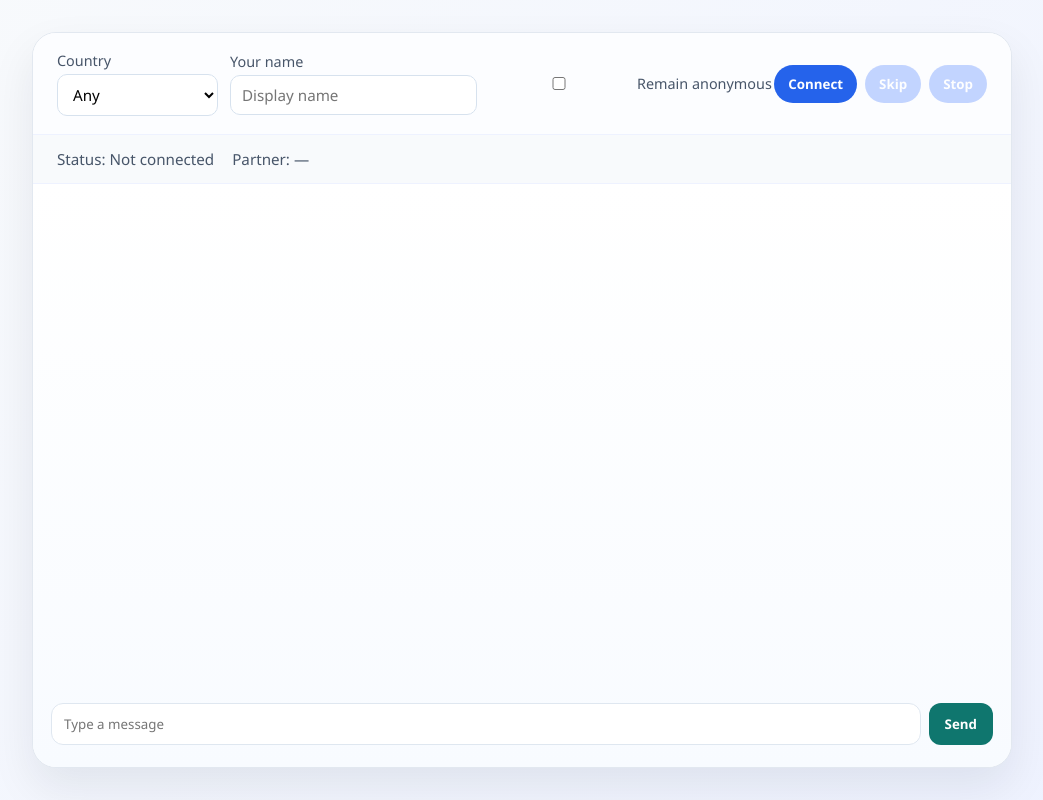
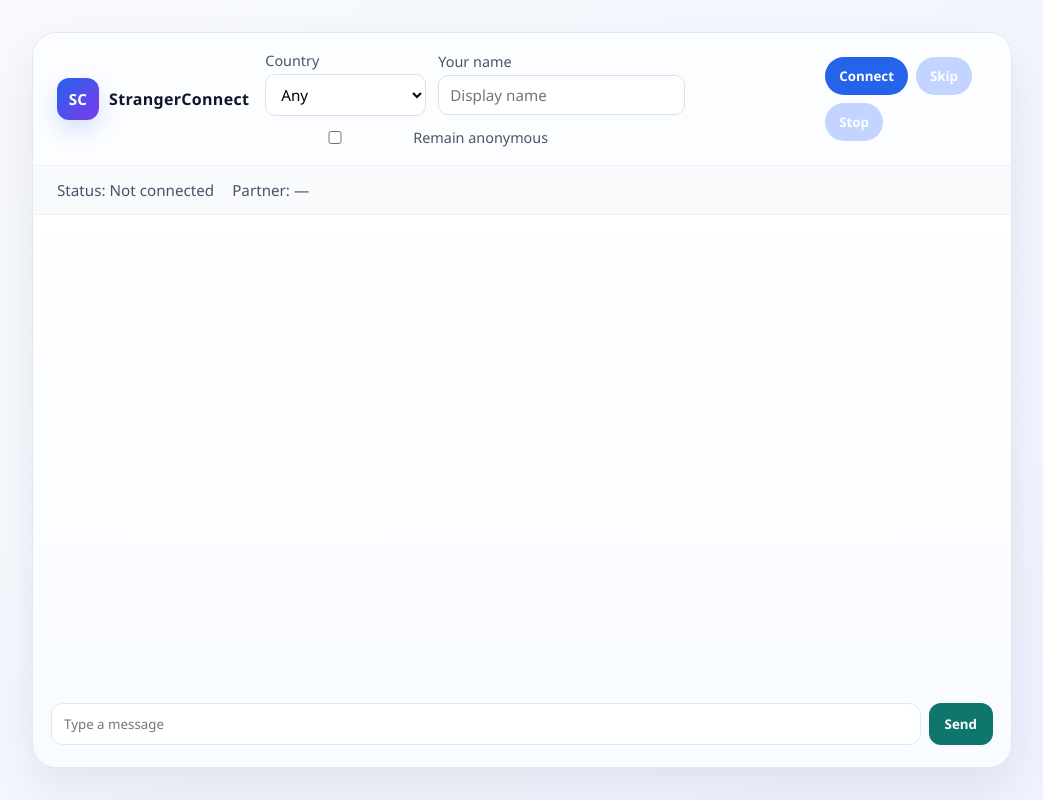
Before and after one commit to samitsb/stranger-Connect, a plain HTML site: page client/page/chat/chat.html in a window 1280 px wide. Shown: the whole page, without its empty margins (118-1161 px from the left). Drawn offline with Linux system fonts and the light colour scheme.

Commit message:
logo in chat

```diff
--- a/client/page/chat/chat.html
+++ b/client/page/chat/chat.html
@@ -9,6 +9,11 @@
 <body>
 	<main class="chat-panel">
 		<header class="chat-header">
+			<a class="brand-link" href="../landing/landing.html" aria-label="Go to landing page">
+				<span class="brand-mark">SC</span>
+				<span class="brand-text">StrangerConnect</span>
+			</a>
+
 			<div class="controls">
 				<label class="control">
 					<span>Country</span>
--- a/client/page/chat/style.css
+++ b/client/page/chat/style.css
@@ -2,7 +2,12 @@
 html,body{height:100%}
 body{min-height:100vh;background:linear-gradient(135deg,#f8fafc 0%,#eef2ff 100%);color:#0f172a;display:flex;align-items:center;justify-content:center;padding:20px}
 .chat-panel{width:100%;max-width:980px;height:min(92vh,900px);background:#fff;border:1px solid #e2e8f0;border-radius:24px;box-shadow:0 20px 45px rgba(15,23,42,0.08);overflow:hidden;display:flex;flex-direction:column}
-.chat-header{display:flex;justify-content:space-between;align-items:center;padding:18px 24px;border-bottom:1px solid #eef2ff;background:#fcfdff}
+.chat-header{display:flex;justify-content:space-between;align-items:center;padding:18px 24px;border-bottom:1px solid #eef2ff;background:#fcfdff;gap:16px}
+.brand-link{display:flex;align-items:center;gap:10px;text-decoration:none;color:#0f172a;font-weight:700;letter-spacing:.02em}
+.brand-mark{display:grid;place-items:center;width:42px;height:42px;border-radius:12px;background:linear-gradient(135deg,#2563eb 0%,#7c3aed 100%);color:#fff;font-size:0.95rem;box-shadow:0 10px 22px rgba(37,99,235,0.18)}
+.brand-text{font-size:1rem}
+.brand-link:hover .brand-mark{transform:scale(1.04)}
+.brand-link:hover .brand-text{color:#2563eb}
 .controls{display:flex;gap:12px;align-items:center;flex-wrap:wrap}
 .control{display:flex;flex-direction:column;font-size:0.9rem;color:#475569;gap:4px}
 .control select,.control input{padding:9px 11px;border-radius:10px;border:1px solid #d7e2ee;background:#fff;min-width:140px;font-size:0.95rem}
@@ -23,4 +28,4 @@ body{min-height:100vh;background:linear-gradient(135deg,#f8fafc 0%,#eef2ff 100%)
 .msg-form button{padding:11px 16px;border-radius:12px;border:none;background:#0f766e;color:#fff}
 .msg-form button:hover{background:#0c5d57}
 .status-system{font-style:italic;color:#64748b;font-size:0.95rem}
-@media(max-width:720px){body{padding:10px}.chat-panel{height:100vh;max-height:none;border-radius:16px}.chat-header{flex-direction:column;align-items:stretch;gap:12px}.controls{align-items:stretch}.actions{justify-content:center}.match-info{flex-direction:column;gap:6px}.msg-form{flex-direction:column}}
+@media(max-width:720px){body{padding:10px}.chat-panel{height:100vh;max-height:none;border-radius:16px}.chat-header{flex-direction:column;align-items:stretch;gap:12px}.brand-link{justify-content:center}.controls{align-items:stretch}.actions{justify-content:center}.match-info{flex-direction:column;gap:6px}.msg-form{flex-direction:column}}
```
